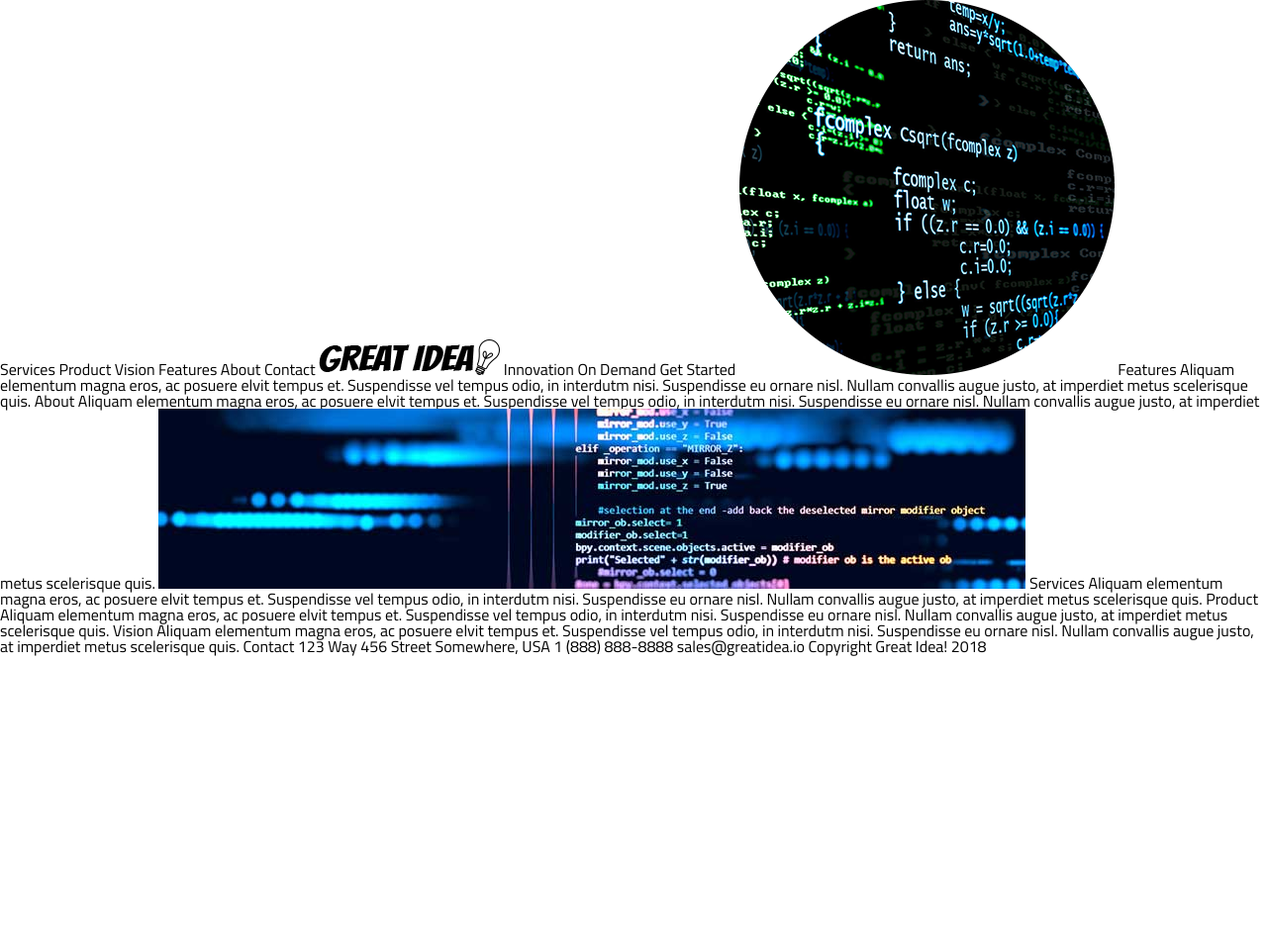
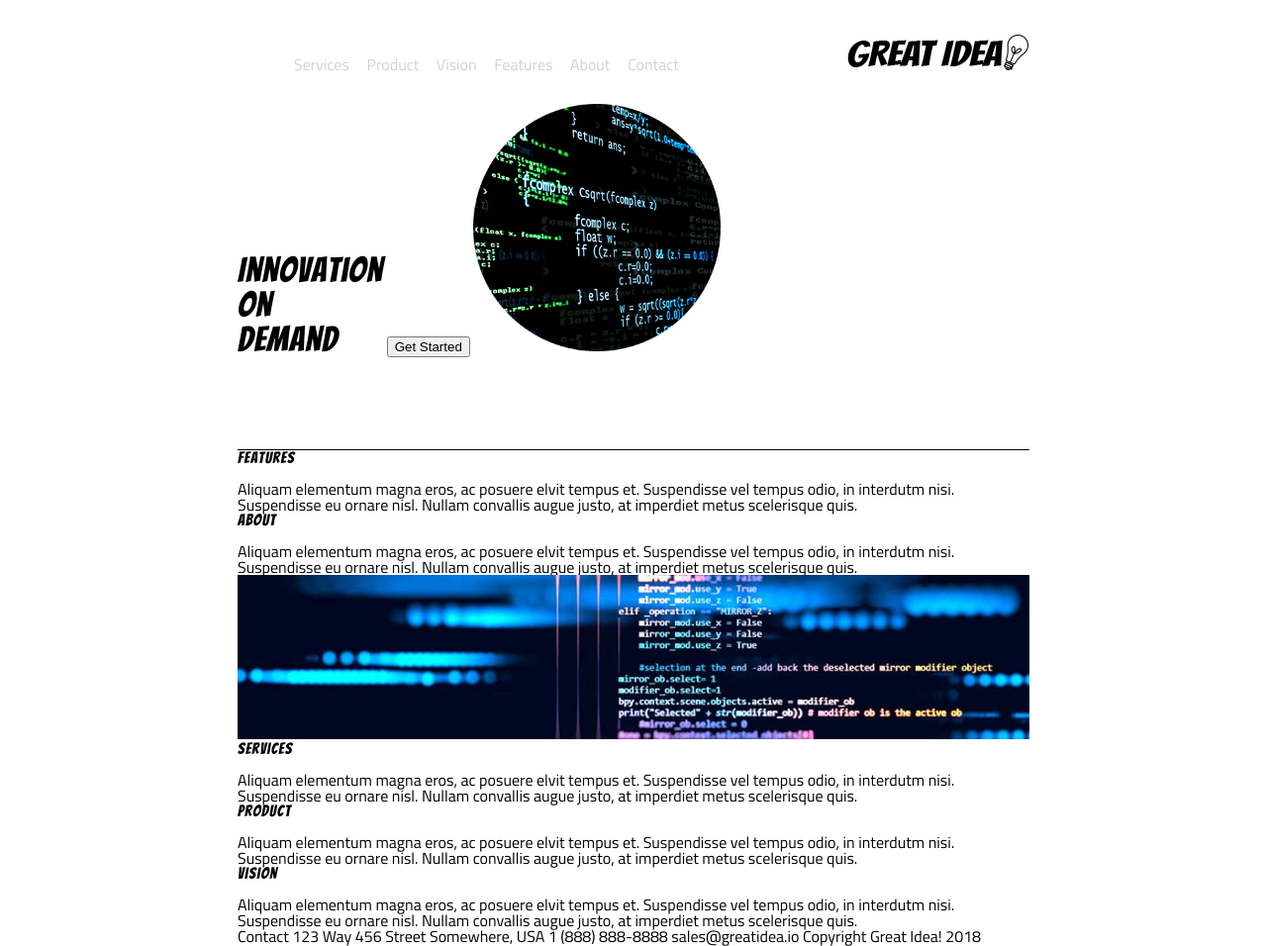
Before and after one commit to Poly-G/User-Interface, a plain HTML site: page great-idea-website/index.html in a window 1280 px wide. Shown: the whole page at 99% size. Before the commit the page ends 800 px from the top, so only its background shows below. Drawn offline with Linux system fonts and the light colour scheme.

Commit message:
add header layout

```diff
--- a/great-idea-website/css/index.css
+++ b/great-idea-website/css/index.css
@@ -64,3 +64,66 @@ h1, h2, h3, h4, h5 {
 }
 
 /* Your code starts here! */
+
+body {
+	width: 800px;
+	margin: 0 auto;
+}
+
+header {
+	box-sizing: border-box;
+	height: 90px;
+	width: 100%;
+
+}
+
+
+header nav {
+	display: inline-block;
+	margin: 0 0 20px 50px;
+	position: relative;
+}
+
+header nav a {
+	/* position: relative; */
+	text-decoration: none;
+	margin: 7px;
+	padding-bottom: 10px;
+
+	color: lightgray;
+	display: inline-block;
+}
+
+.logo {
+	position: relative;
+	margin-left: 20%;
+	margin-top: 35px;
+
+	display: inline-block;
+}
+
+.top-section {
+	box-sizing: border-box;
+	width: 100%;
+	height: 350px;
+	margin-top: 15px;
+	position: relative;
+	border-bottom: 1px solid black;
+}
+
+h1 {
+	font-size: 35px;
+	display: inline-block;
+}
+
+.first-img {
+	display: inline-block;
+	/* position: relative; */
+	height: 250px;
+	width: 250px;
+	right: 0;
+}
+
+.second-img {
+ width: 800px;
+}
--- a/great-idea-website/index.html
+++ b/great-idea-website/index.html
@@ -15,41 +15,48 @@
 </head>
 
   <body>
+    <header>
+      <nav>
+        <a href="#">Services</a>
+        <a href="#">Product</a>
+        <a href="#">Vision</a>
+        <a href="#">Features</a>
+        <a href="#">About</a>
+        <a href="#">Contact</a>
+      </nav>
 
-  Services
-  Product
-  Vision
-  Features
-  About
-  Contact
+      <img class="logo" src="img/logo.png" alt="Great Idea! Company logo.">
+    </header>
 
-  <img class="logo" src="img/logo.png" alt="Great Idea! Company logo.">
-  Innovation
-  On
-  Demand
+  <section class="top-section">
+    <h1>Innovation <br> On <br> Demand</h1>
 
-  Get Started
+<button>Get Started</button>
 
-  <img src="img/header-img.png" alt="Image of a code snippet.">
-
-  Features
-  Aliquam elementum magna eros, ac posuere elvit tempus et. Suspendisse vel tempus odio, in interdutm nisi. Suspendisse eu ornare nisl. Nullam convallis augue justo, at imperdiet metus scelerisque quis.
+    <img class="first-img" src="img/header-img.png" alt="Image of a code snippet.">
 
 
-  About
-  Aliquam elementum magna eros, ac posuere elvit tempus et. Suspendisse vel tempus odio, in interdutm nisi. Suspendisse eu ornare nisl. Nullam convallis augue justo, at imperdiet metus scelerisque quis.
-
-  <img class="middle-img" src="img/mid-page-accent.jpg" alt="Image of code snippets across the screen">
-
-  Services
-  Aliquam elementum magna eros, ac posuere elvit tempus et. Suspendisse vel tempus odio, in interdutm nisi. Suspendisse eu ornare nisl. Nullam convallis augue justo, at imperdiet metus scelerisque quis.
+  </section>
 
 
-  Product
-  Aliquam elementum magna eros, ac posuere elvit tempus et. Suspendisse vel tempus odio, in interdutm nisi. Suspendisse eu ornare nisl. Nullam convallis augue justo, at imperdiet metus scelerisque quis.
+  <h2> Features </h2>
+  <p> Aliquam elementum magna eros, ac posuere elvit tempus et. Suspendisse vel tempus odio, in interdutm nisi. Suspendisse eu ornare nisl. Nullam convallis augue justo, at imperdiet metus scelerisque quis. </p>
 
-  Vision
-  Aliquam elementum magna eros, ac posuere elvit tempus et. Suspendisse vel tempus odio, in interdutm nisi. Suspendisse eu ornare nisl. Nullam convallis augue justo, at imperdiet metus scelerisque quis.
+
+  <h2>About</h2>
+  <p>Aliquam elementum magna eros, ac posuere elvit tempus et. Suspendisse vel tempus odio, in interdutm nisi. Suspendisse eu ornare nisl. Nullam convallis augue justo, at imperdiet metus scelerisque quis.</p>
+
+  <img class="second-img" src="img/mid-page-accent.jpg" alt="Image of code snippets across the screen">
+
+  <h2>Services</h2>
+  <p> Aliquam elementum magna eros, ac posuere elvit tempus et. Suspendisse vel tempus odio, in interdutm nisi. Suspendisse eu ornare nisl. Nullam convallis augue justo, at imperdiet metus scelerisque quis. </p>
+
+
+  <h2>Product</h2>
+  <p>Aliquam elementum magna eros, ac posuere elvit tempus et. Suspendisse vel tempus odio, in interdutm nisi. Suspendisse eu ornare nisl. Nullam convallis augue justo, at imperdiet metus scelerisque quis.</p>
+
+  <h2>Vision</h2>
+  <p>Aliquam elementum magna eros, ac posuere elvit tempus et. Suspendisse vel tempus odio, in interdutm nisi. Suspendisse eu ornare nisl. Nullam convallis augue justo, at imperdiet metus scelerisque quis.</p>
 
   Contact
   123 Way 456 Street
```
